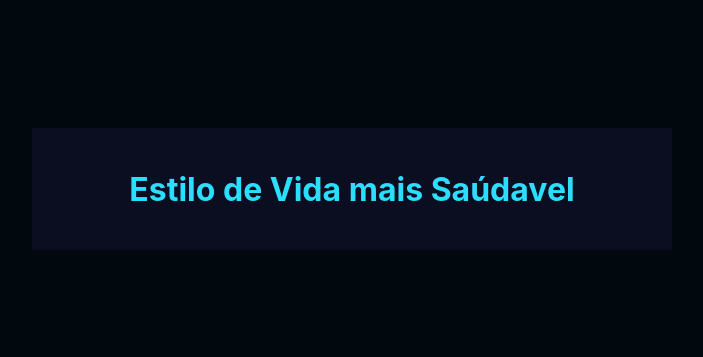
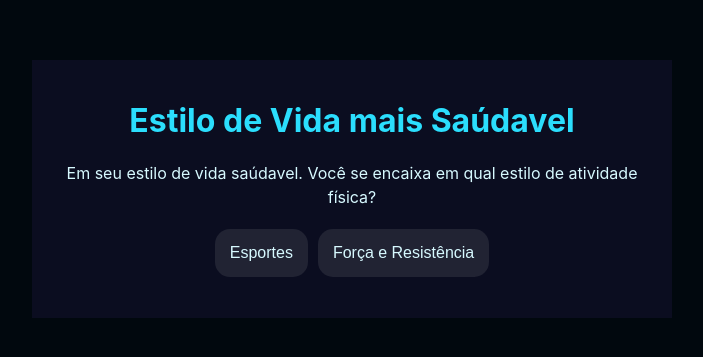
Before and after one commit to braiamatheusst/Fun-es-Bryam, a plain HTML site: page index.html in a window 1280 px wide. Shown: the part 219-576 px from the top of the page, without its empty margins (288-991 px from the left). Drawn offline with Linux system fonts and the light colour scheme.

Commit message:
Add files via upload

```diff
--- a/main.js
+++ b/main.js
@@ -1,8 +1,8 @@
-const caixaPrincipal = document.querySelector (".caixa-principal");
-const caixaPerguntas = document.querySelector (".caixa-perguntas");
-const caixaAlternativas = document.querySelector (".caixa-alternativas");
-const caixaResultado = document.querySelector (".caixa-resultado");
-const textoResultado = document.querySelector (".texto-resultado");
+const caixaPrincipal = document.querySelector(".caixa-principal");
+const caixaPerguntas = document.querySelector(".caixa-perguntas");
+const caixaAlternativas = document.querySelector(".caixa-alternativas");
+const caixaResultado = document.querySelector(".caixa-resultado");
+const textoResultado = document.querySelector(".texto-resultado");
 
 
 const perguntas = [
@@ -11,11 +11,11 @@ const perguntas = [
         alternativas: [
             {
                 texto: " Esportes",
-                afirmacao: " Você se interessa mais em esportes coletivos como Futsal, Futebol, Voleibol, etc.",
+                afirmacao: " Você se interessa mais por esportes coletivos, como futsal, futebol, vôlei, etc.",
             },
             {
                 texto: " Força e Resistência ",
-                afirmacao: " Você se interessa mais em esportes individuais, focado no desenvolvimento muscular e fortalecimento, como musculação e academia.",
+                afirmacao: " Você se interessa mais por esportes individuais, focado no desenvolvimento muscular e fortalecimento, como musculação e academia.",
             }
         ]
     },
@@ -24,11 +24,11 @@ const perguntas = [
         alternativas: [
             {
                 texto: " Sim! ",
-                afirmacao: " Além de interessar-se no ramo, você é uma pessoa muito focada e tem bom hábito de cuidar de sua saúde ",
+                afirmacao: " Além de se interessar pelo ramo, você é uma pessoa muito focada e tem bons hábitos de cuidar da sua saúde. ",
             },
             {
                 texto: " Não! ",
-                afirmacao: " Porém, apesar de se interessar, você não tem um grande foco na vida saúdavel, utiliza o esporte como uma maneira de se divertir, de passar seu tempo.  ",
+                afirmacao: " Porém, apesar de se interessar, você não tem um grande foco na vida saudável; utiliza o esporte como uma maneira de se divertir, de passar seu tempo.  ",
             }
         ]
     },
@@ -37,38 +37,72 @@ const perguntas = [
         alternativas: [
             {
                 texto: " Alimentos ricos em proteinas, fibra vitaminas etc. ",
-                afirmacao: " Se alimentar de uma forma beneficiente a sua saúde é incrivel! Consumindo bastante carnes, frutas e tentando seguir uma rotina de dieta buscando sempre o melhor para sua saúde. ",
+                afirmacao: " Alimentar-se de forma benéfica para a sua saúde é incrível! Consumir bastante carnes, frutas e tentar seguir uma rotina de dieta buscando sempre o melhor para a sua saúde é essencial.. ",
             },
             {
                 texto: " Alimentos com alto teor de gorduras e calóricos. ",
-                afirmacao: " Optar por alimentos prontos e rápidos, não é uma boa opção. Se submeter a comidas congeladas e ultra-processadas, não se importando muito com seu hábito alimentar. ",
+                afirmacao: " Optar por alimentos prontos e rápidos não é uma boa escolha. Submeter-se a comidas congeladas e ultraprocessadas, sem se importar muito com seus hábitos alimentares, também não é recomendável. ",
             }
         ]
     },
     {
-        enunciado: " Você acha que têm desafios em sua tentativa de vida saúdavel? ",
+        enunciado: " Você acha que há desafios na sua busca por uma vida saudável? ",
         alternativas: [
             {
                 texto: " Não tenho desafios que me prejudique! ",
-                afirmacao: " Muito bem! Você não tem desafios, têm tudo ao seu alcance, basta se manter no caminho certo e seguir em frente.  ",
+                afirmacao: " Muito bem! Você não tem desafios; tem tudo ao seu alcance. Basta se manter no caminho certo e seguir em frente.  ",
             },
             {
                 texto: " Sim, alguns desafios. ",
-                afirmacao: " Desafios nesta área é oque mais temos. è necessário que se mantenha calmo(a), vergonha, sedentarismo e diversos outros desafios são comuns nos dias de hoje. Basta escolher se está a fim de mudar isso! ",
+                afirmacao: " Desafios nesta área são o que mais temos. É necessário manter a calma; vergonha, sedentarismo e diversos outros obstáculos são comuns nos dias de hoje. Basta escolher se você está disposto(a) a mudar isso! ",
             }
         ]
     },
     {
-        enunciado: " Pergunta?",
+        enunciado: " Você tem uma motivação que ajude em sua rotina saudável? ",
         alternativas: [
             {
-                texto: " Texto/resposta ",
-                afirmacao: "Afirmação",
+                texto: " Tenho um objetivo em mente! ",
+                afirmacao: "Este objetivo fara voce ser um legitimo campeao, dando tudo de si para estar enfrentando diversos obstaculos. ",
             },
             {
-                texto: " Texto/resposta ",
-                afirmacao: " Afirmação ",
+                texto: " Não tenho nenhum objetivo em mente. ",
+                afirmacao: " Enfim, se você ainda não tem nenhum objetivo em mente, fique calmo. Com o tempo, você irá perceber qual é a sua motivação para uma rotina ideal. ",
             }
         ]
     },
 ];
+
+let atual = 0;
+let perguntaAtual;
+let historiaFinal = "";
+
+
+function mostraPergunta() {
+    perguntaAtual = perguntas[atual];
+    caixaPerguntas.textContent = perguntaAtual.enunciado;
+    caixaAlternativas.textContent = "";
+    mostrarAlternativas();
+}
+
+function mostrarAlternativas() {
+    for (const alternativa of perguntaAtual.alternativas) {
+        const botaoAlternativas = document.createElement("button");
+        botaoAlternativas.textContent = alternativa.texto;
+        caixaAlternativas.appendChild(botaoAlternativas);
+        botaoAlternativas.addEventListener("click", () => respostasSelecionadas(alternativa));
+        caixaAlternativas.appendChild(botaoAlternativas);
+
+
+    }
+}
+
+function respostasSelecionadas(opcaoSelecionada) {
+    const afirmacoes = opcaoSelecionada.afirmacao;
+    historiaFinal = afirmacoes;
+    atual++;
+    mostraPergunta();
+}
+
+
+mostraPergunta();
```
Also changed, not shown: style.css (line endings or trailing spaces), 2 other files.
